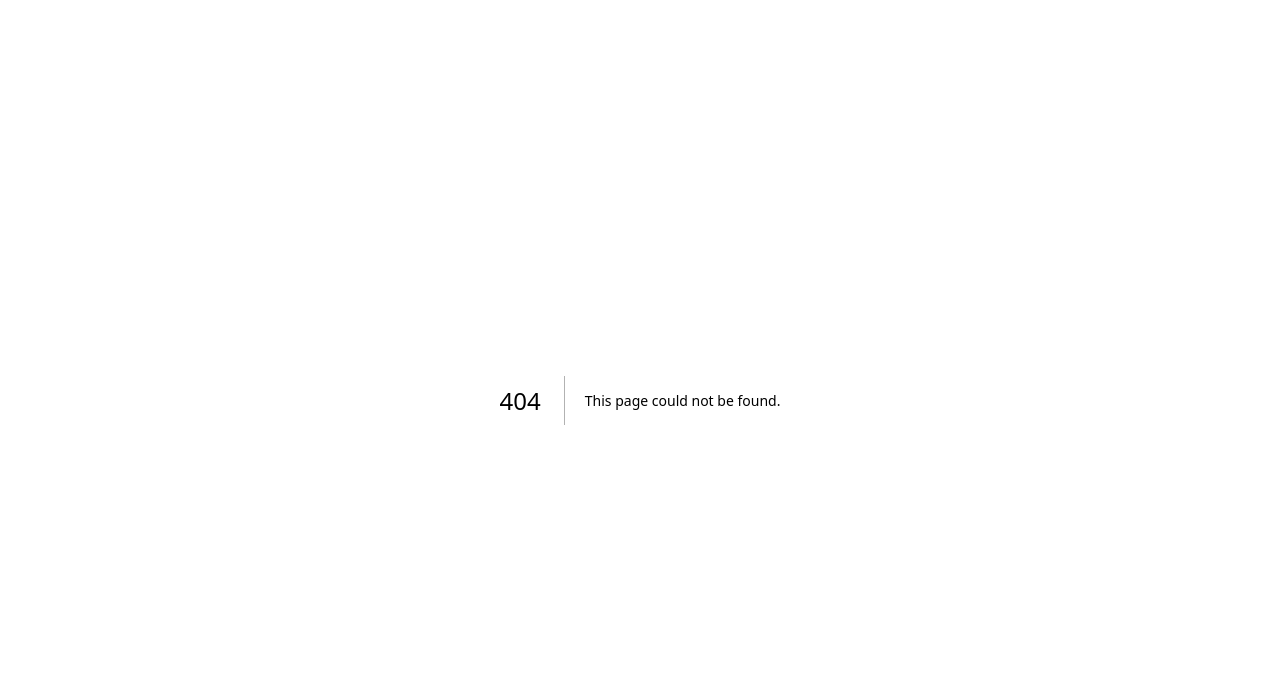
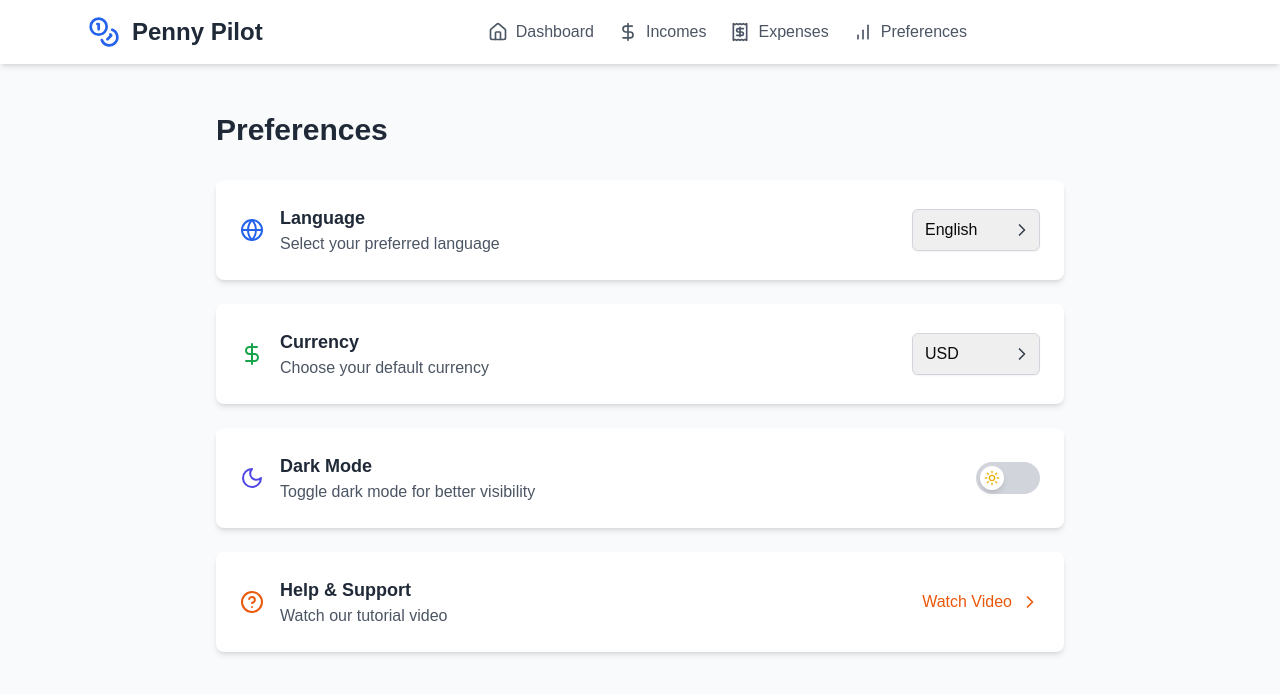
Before and after one commit to bsparx/SEProject, a Next.js app: page /preferences in a window 1280 px wide. Before the commit this address had no page. Shown: the top 694 px of the page. Built offline with nearby package versions, Linux system fonts and the light colour scheme.

Commit message:
Finally done

```diff
--- a/app/(dashboard)/dashboard/page.tsx
+++ b/app/(dashboard)/dashboard/page.tsx
@@ -13,6 +13,7 @@ import {
   ArrowRight,
   Receipt,
   DollarSign,
+  Share,
 } from "lucide-react";
 import IncomeBarChart from "@/components/ui/IncomeBarChart";
 import ExpenseBarChart from "@/components/ui/ExpenseBarChart";
@@ -252,17 +253,23 @@ export default async function DashboardPage() {
       </div>
 
       <div className="fixed bottom-6 right-6 flex flex-col space-y-4">
+      <Link href="#">
+          <button className="bg-blue-500 text-white p-4 rounded-full shadow-lg hover:bg-blue-600 transition-colors md:flex items-center justify-center hidden w-44">
+            <Share className="w-6 h-6 mr-3" />
+            <h1>Share Budget</h1>
+          </button>
+        </Link>
         <Link href="/addIncome">
-          <button className="bg-green-500 text-white p-4 rounded-full shadow-lg hover:bg-green-600 transition-colors md:flex items-center justify-center hidden">
+          <button className="bg-green-500 text-white p-4 rounded-full shadow-lg hover:bg-green-600 transition-colors md:flex items-center justify-center hidden w-44">
             <TrendingUp className="w-6 h-6 mr-3" />
             <h1>Add Incomes</h1>
           </button>
         </Link>
 
         <Link href="/addExpense">
-          <button className="bg-red-500 text-white p-4 rounded-full shadow-lg hover:bg-red-600 transition-colors md:flex items-center justify-center hidden">
+          <button className="bg-red-500 text-white p-4 rounded-full shadow-lg hover:bg-red-600 transition-colors md:flex items-center justify-center hidden w-44">
             <PlusCircle className="w-6 h-6 mr-3" />
-            <h1>Add Expense</h1>
+            <h1>Add Expenses</h1>
           </button>
         </Link>
       </div>
--- a/app/(dashboard)/layout.tsx
+++ b/app/(dashboard)/layout.tsx
@@ -75,11 +75,11 @@ export default function Layout({ children }: { children: React.ReactNode }) {
               icon={<Receipt className="w-5 h-5" />}
               label="Expenses"
             />
-            {/* <NavItem
-                href="/reports"
+            <NavItem
+                href="/preferences"
                 icon={<BarChart className="w-5 h-5" />}
-                label="Reports"
-              /> */}
+                label="Preferences"
+              />
           </nav>
 
 
--- /dev/null
+++ b/app/(dashboard)/preferences/page.tsx
@@ -0,0 +1,5 @@
+import PreferencesPage from "@/components/PreferencesPage";
+
+export default function page(){
+    return <div><PreferencesPage/></div>
+}
--- a/app/newUser/page.tsx
+++ b/app/newUser/page.tsx
@@ -19,7 +19,7 @@ export default async function connect() {
         fullName: user.username,
       },
     });
-    console.log("User created succesfully");
+    redirect("/preferences");
   }
   redirect("/dashboard");
 }
--- a/components/AddExpense.tsx
+++ b/components/AddExpense.tsx
@@ -45,6 +45,31 @@ export default function AddExpense() {
           </div>
 
           <form className="space-y-6" action={formAction}>
+          <div>
+              <label
+                htmlFor="category"
+                className="block text-sm font-semibold text-gray-700 mb-2 flex items-center"
+              >
+                <Tags className="mr-2 text-purple-500" size={18} />
+                Category
+              </label>
+              <select
+                required
+                id="category"
+                name="category"
+                className="block w-full p-3.5 border-2 border-gray-200 rounded-xl shadow-sm focus:ring-2 focus:ring-purple-400 focus:border-purple-400 transition-all text-gray-700 hover:border-purple-300"
+              >
+                {Object.keys(Category).map((cat) => (
+                  <option
+                    key={cat}
+                    value={cat}
+                    className="flex items-center"
+                  >
+                    {Category[cat].icon} {Category[cat].label}
+                  </option>
+                ))}
+              </select>
+            </div>
             <div>
               <label
                 htmlFor="amount"
@@ -100,31 +125,7 @@ export default function AddExpense() {
               />
             </div>
 
-            <div>
-              <label
-                htmlFor="category"
-                className="block text-sm font-semibold text-gray-700 mb-2 flex items-center"
-              >
-                <Tags className="mr-2 text-purple-500" size={18} />
-                Category
-              </label>
-              <select
-                required
-                id="category"
-                name="category"
-                className="block w-full p-3.5 border-2 border-gray-200 rounded-xl shadow-sm focus:ring-2 focus:ring-purple-400 focus:border-purple-400 transition-all text-gray-700 hover:border-purple-300"
-              >
-                {Object.keys(Category).map((cat) => (
-                  <option
-                    key={cat}
-                    value={cat}
-                    className="flex items-center"
-                  >
-                    {Category[cat].icon} {Category[cat].label}
-                  </option>
-                ))}
-              </select>
-            </div>
+
 
             <div className="pt-4">
               <button
--- a/components/AddIncome.tsx
+++ b/components/AddIncome.tsx
@@ -45,6 +45,31 @@ export default function AddIncome() {
           </div>
 
           <form className="space-y-6" action={formAction}>
+          <div>
+              <label
+                htmlFor="category"
+                className="block text-sm font-semibold text-gray-700 mb-2 flex items-center"
+              >
+                <Tags className="mr-2 text-indigo-500" size={18} />
+                Category
+              </label>
+              <select
+                required
+                id="category"
+                name="category"
+                className="block w-full p-3.5 border-2 border-gray-200 rounded-xl shadow-sm focus:ring-2 focus:ring-indigo-400 focus:border-indigo-400 transition-all text-gray-700 hover:border-indigo-300"
+              >
+                {Object.keys(IncomeCategory).map((cat) => (
+                  <option
+                    key={cat}
+                    value={cat}
+                    className="flex items-center"
+                  >
+                    {IncomeCategory[cat].icon} {IncomeCategory[cat].label}
+                  </option>
+                ))}
+              </select>
+            </div>
             <div>
               <label
                 htmlFor="amount"
@@ -100,31 +125,7 @@ export default function AddIncome() {
               />
             </div>
 
-            <div>
-              <label
-                htmlFor="category"
-                className="block text-sm font-semibold text-gray-700 mb-2 flex items-center"
-              >
-                <Tags className="mr-2 text-indigo-500" size={18} />
-                Category
-              </label>
-              <select
-                required
-                id="category"
-                name="category"
-                className="block w-full p-3.5 border-2 border-gray-200 rounded-xl shadow-sm focus:ring-2 focus:ring-indigo-400 focus:border-indigo-400 transition-all text-gray-700 hover:border-indigo-300"
-              >
-                {Object.keys(IncomeCategory).map((cat) => (
-                  <option
-                    key={cat}
-                    value={cat}
-                    className="flex items-center"
-                  >
-                    {IncomeCategory[cat].icon} {IncomeCategory[cat].label}
-                  </option>
-                ))}
-              </select>
-            </div>
+
 
             <div className="pt-4">
               <button
--- a/components/EditExpense.tsx
+++ b/components/EditExpense.tsx
@@ -63,7 +63,7 @@ export default function EditExpense({ expense }) {
   return (
     <div className="flex items-center justify-center w-full h-full bg-white">
       <div className="w-full max-w-md px-6 py-8 space-y-6">
-        {/* Title */}
+
         <div className="text-center mb-6">
           <h1 className="text-3xl font-bold text-gray-800 mb-2">
             Edit Expense
@@ -73,9 +73,31 @@ export default function EditExpense({ expense }) {
           </p>
         </div>
 
-        {/* Form */}
+
         <form className="space-y-6" action={formAction}>
-          {/* Amount Input */}
+        <div>
+            <label
+              htmlFor="category"
+              className="block text-sm font-medium text-gray-700 mb-2 flex items-center"
+            >
+              <Tags className="mr-2 text-purple-500" size={18} />
+              Category
+            </label>
+            <select
+              required
+              id="category"
+              name="category"
+              defaultValue={expense.category}
+              className="block w-full p-3 border-2 border-gray-300 rounded-xl shadow-sm focus:ring-2 focus:ring-purple-500 focus:border-purple-500 transition-all duration-300 text-gray-700"
+            >
+              {Object.keys(Category).map((cat) => (
+                <option key={cat} value={cat} className="flex items-center">
+                  {Category[cat].icon} {Category[cat].label}
+                </option>
+              ))}
+            </select>
+          </div>
+
           <div className="relative">
             <label
               htmlFor="amount"
@@ -102,7 +124,7 @@ export default function EditExpense({ expense }) {
             </div>
           </div>
 
-          {/* Description Input */}
+
           <div>
             <label
               htmlFor="description"
@@ -138,31 +160,10 @@ export default function EditExpense({ expense }) {
                 className="block w-full p-3 border border-gray-300 rounded-lg shadow-sm focus:ring-2 focus:ring-pink-500 focus:border-pink-500 transition-all text-gray-900"
               />
             </div>
-          {/* Category Select */}
-          <div>
-            <label
-              htmlFor="category"
-              className="block text-sm font-medium text-gray-700 mb-2 flex items-center"
-            >
-              <Tags className="mr-2 text-purple-500" size={18} />
-              Category
-            </label>
-            <select
-              required
-              id="category"
-              name="category"
-              defaultValue={expense.category}
-              className="block w-full p-3 border-2 border-gray-300 rounded-xl shadow-sm focus:ring-2 focus:ring-purple-500 focus:border-purple-500 transition-all duration-300 text-gray-700"
-            >
-              {Object.keys(Category).map((cat) => (
-                <option key={cat} value={cat} className="flex items-center">
-                  {Category[cat].icon} {Category[cat].label}
-                </option>
-              ))}
-            </select>
-          </div>
 
-          {/* Submit Button */}
+
+
+
           <div className="pt-4">
             <button
               type="submit"
@@ -184,7 +185,7 @@ export default function EditExpense({ expense }) {
           </div>
         </form>
 
-        {/* Optional Success/Error State Handling */}
+
         {state?.data && (
           <div
             className="fixed top-4 right-4 bg-green-100 border border-green-400 text-green-700 px-4 py-3 rounded"
--- a/components/EditIncome.tsx
+++ b/components/EditIncome.tsx
@@ -1,6 +1,6 @@
 "use client";
 
-import {  updateIncome } from "@/utils/crud";
+import { updateIncome } from "@/utils/crud";
 import { useActionState } from "react";
 import {
   DollarSign,
@@ -8,47 +8,89 @@ import {
   Tags,
   Loader2,
   CheckCircle2,
-  Calendar
-} from 'lucide-react';
+  Calendar,
+} from "lucide-react";
 
 // Enhanced Category enum with icons and colors for Income Sources
 const IncomeCategory = {
   SALARY: { label: "Salary", icon: "💼", color: "bg-green-50 text-green-600" },
-  FREELANCE: { label: "Freelance", icon: "💻", color: "bg-blue-50 text-blue-600" },
-  INVESTMENT: { label: "Investment", icon: "📈", color: "bg-yellow-50 text-yellow-600" },
-  RENTAL: { label: "Rental", icon: "🏘️", color: "bg-purple-50 text-purple-600" },
-  SIDE_HUSTLE: { label: "Side Hustle", icon: "🚀", color: "bg-indigo-50 text-indigo-600" },
+  FREELANCE: {
+    label: "Freelance",
+    icon: "💻",
+    color: "bg-blue-50 text-blue-600",
+  },
+  INVESTMENT: {
+    label: "Investment",
+    icon: "📈",
+    color: "bg-yellow-50 text-yellow-600",
+  },
+  RENTAL: {
+    label: "Rental",
+    icon: "🏘️",
+    color: "bg-purple-50 text-purple-600",
+  },
+  SIDE_HUSTLE: {
+    label: "Side Hustle",
+    icon: "🚀",
+    color: "bg-indigo-50 text-indigo-600",
+  },
   BONUS: { label: "Bonus", icon: "🎉", color: "bg-pink-50 text-pink-600" },
   GIFT: { label: "Gift", icon: "🎁", color: "bg-red-50 text-red-600" },
-  PASSIVE_INCOME: { label: "Passive Income", icon: "💤", color: "bg-emerald-50 text-emerald-600" },
-  REFUND: { label: "Refund", icon: "💸", color: "bg-orange-50 text-orange-600" },
-  OTHER: { label: "Other", icon: "❓", color: "bg-stone-50 text-stone-600" }
+  PASSIVE_INCOME: {
+    label: "Passive Income",
+    icon: "💤",
+    color: "bg-emerald-50 text-emerald-600",
+  },
+  REFUND: {
+    label: "Refund",
+    icon: "💸",
+    color: "bg-orange-50 text-orange-600",
+  },
+  OTHER: { label: "Other", icon: "❓", color: "bg-stone-50 text-stone-600" },
 };
 
-export default function EditIncome({income}) {
+export default function EditIncome({ income }) {
   const [state, formAction, isPending] = useActionState(updateIncome, {
-    id:income.id
+    id: income.id,
   });
 
   const dateObject = new Date(income.date.toString()); // Convert to Date object
-const formattedDate = dateObject.toISOString().split('T')[0]; // Extract 'YYYY-MM-DD'
+  const formattedDate = dateObject.toISOString().split("T")[0]; // Extract 'YYYY-MM-DD'
 
   return (
     <div className="flex items-center justify-center w-full h-full bg-white">
       <div className="w-full max-w-md px-6 py-8 space-y-6">
-        {/* Title */}
         <div className="text-center mb-6">
-          <h1 className="text-3xl font-bold text-gray-800 mb-2">
-            Edit Income
-          </h1>
+          <h1 className="text-3xl font-bold text-gray-800 mb-2">Edit Income</h1>
           <p className="text-sm text-gray-500">
             Track your earnings with precision
           </p>
         </div>
 
-        {/* Form */}
         <form className="space-y-6" action={formAction}>
-          {/* Amount Input */}
+          <div>
+            <label
+              htmlFor="category"
+              className="block text-sm font-medium text-gray-700 mb-2 flex items-center"
+            >
+              <Tags className="mr-2 text-purple-500" size={18} />
+              Category
+            </label>
+            <select
+              required
+              id="category"
+              name="category"
+              defaultValue={income.category}
+              className="block w-full p-3 border-2 border-gray-300 rounded-xl shadow-sm focus:ring-2 focus:ring-purple-500 focus:border-purple-500 transition-all duration-300 text-gray-700"
+            >
+              {Object.keys(IncomeCategory).map((cat) => (
+                <option key={cat} value={cat} className="flex items-center">
+                  {IncomeCategory[cat].icon} {IncomeCategory[cat].label}
+                </option>
+              ))}
+            </select>
+          </div>
+
           <div className="relative">
             <label
               htmlFor="amount"
@@ -75,7 +117,6 @@ const formattedDate = dateObject.toISOString().split('T')[0]; // Extract 'YYYY-M
             </div>
           </div>
 
-          {/* Source Input */}
           <div>
             <label
               htmlFor="source"
@@ -112,35 +153,6 @@ const formattedDate = dateObject.toISOString().split('T')[0]; // Extract 'YYYY-M
             />
           </div>
 
-          {/* Category Select */}
-          <div>
-            <label
-              htmlFor="category"
-              className="block text-sm font-medium text-gray-700 mb-2 flex items-center"
-            >
-              <Tags className="mr-2 text-purple-500" size={18} />
-              Category
-            </label>
-            <select
-              required
-              id="category"
-              name="category"
-              defaultValue={income.category}
-              className="block w-full p-3 border-2 border-gray-300 rounded-xl shadow-sm focus:ring-2 focus:ring-purple-500 focus:border-purple-500 transition-all duration-300 text-gray-700"
-            >
-              {Object.keys(IncomeCategory).map((cat) => (
-                <option
-                  key={cat}
-                  value={cat}
-                  className="flex items-center"
-                >
-                  {IncomeCategory[cat].icon} {IncomeCategory[cat].label}
-                </option>
-              ))}
-            </select>
-          </div>
-
-          {/* Submit Button */}
           <div className="pt-4">
             <button
               type="submit"
@@ -162,9 +174,11 @@ const formattedDate = dateObject.toISOString().split('T')[0]; // Extract 'YYYY-M
           </div>
         </form>
 
-        {/* Optional Success/Error State Handling */}
         {state?.data && (
-          <div className="fixed top-4 right-4 bg-green-100 border border-green-400 text-green-700 px-4 py-3 rounded relative" role="alert">
+          <div
+            className="fixed top-4 right-4 bg-green-100 border border-green-400 text-green-700 px-4 py-3 rounded relative"
+            role="alert"
+          >
             <span className="block sm:inline">Income added successfully!</span>
           </div>
         )}
--- /dev/null
+++ b/components/PreferencesPage.tsx
@@ -0,0 +1,137 @@
+'use client'
+import React, { useState } from 'react';
+import {
+  Globe,
+  DollarSign,
+  Moon,
+  HelpCircle,
+  ChevronRight,
+  Check,
+  Sun
+} from 'lucide-react';
+
+export default function PreferencesPage() {
+  const [language, setLanguage] = useState('English');
+  const [currency, setCurrency] = useState('USD');
+  const [darkMode, setDarkMode] = useState(false);
+
+  return (
+    <div className="max-w-4xl mx-auto px-6 py-8">
+      <h1 className="text-3xl font-bold text-gray-800 mb-8">Preferences</h1>
+
+      {/* Language Selection */}
+      <div className="bg-white shadow-md rounded-lg p-6 mb-6">
+        <div className="flex items-center justify-between">
+          <div className="flex items-center space-x-4">
+            <Globe className="w-6 h-6 text-blue-600" />
+            <div>
+              <h2 className="text-lg font-semibold text-gray-800">Language</h2>
+              <p className="text-gray-600">Select your preferred language</p>
+            </div>
+          </div>
+          <div className="relative">
+            <select
+              value={language}
+              onChange={(e) => setLanguage(e.target.value)}
+              className="appearance-none w-32 px-3 py-2 border border-gray-300 rounded-md shadow-sm focus:outline-none focus:ring-2 focus:ring-blue-500"
+            >
+              <option value="English">English</option>
+              <option value="Urdu">Urdu</option>
+            </select>
+            <div className="pointer-events-none absolute inset-y-0 right-0 flex items-center px-2 text-gray-700">
+              <ChevronRight className="w-5 h-5" />
+            </div>
+          </div>
+        </div>
+      </div>
+
+      {/* Currency Selection */}
+      <div className="bg-white shadow-md rounded-lg p-6 mb-6">
+        <div className="flex items-center justify-between">
+          <div className="flex items-center space-x-4">
+            <DollarSign className="w-6 h-6 text-green-600" />
+            <div>
+              <h2 className="text-lg font-semibold text-gray-800">Currency</h2>
+              <p className="text-gray-600">Choose your default currency</p>
+            </div>
+          </div>
+          <div className="relative">
+            <select
+              value={currency}
+              onChange={(e) => setCurrency(e.target.value)}
+              className="appearance-none w-32 px-3 py-2 border border-gray-300 rounded-md shadow-sm focus:outline-none focus:ring-2 focus:ring-green-500"
+            >
+              <option value="USD">USD</option>
+              <option value="PKR">PKR (Rs)</option>
+            </select>
+            <div className="pointer-events-none absolute inset-y-0 right-0 flex items-center px-2 text-gray-700">
+              <ChevronRight className="w-5 h-5" />
+            </div>
+          </div>
+        </div>
+      </div>
+
+      {/* Dark Mode Toggle */}
+      <div className="bg-white shadow-md rounded-lg p-6 mb-6">
+        <div className="flex items-center justify-between">
+          <div className="flex items-center space-x-4">
+            <Moon className="w-6 h-6 text-indigo-600" />
+            <div>
+              <h2 className="text-lg font-semibold text-gray-800">Dark Mode</h2>
+              <p className="text-gray-600">Toggle dark mode for better visibility</p>
+            </div>
+          </div>
+          <button
+            onClick={() => setDarkMode(!darkMode)}
+            className={`
+              w-16 h-8
+              flex items-center
+              rounded-full
+              p-1
+              transition-all
+              duration-300
+              ${darkMode ? 'bg-indigo-600 justify-end' : 'bg-gray-300 justify-start'}
+            `}
+          >
+            <div
+              className={`
+                w-6 h-6
+                rounded-full
+                bg-white
+                shadow-md
+                transform
+                transition-transform
+                duration-300
+                flex items-center justify-center
+              `}
+            >
+              {darkMode ? <Moon className="w-4 h-4 text-indigo-600" /> : <Sun className="w-4 h-4 text-yellow-500" />}
+            </div>
+          </button>
+        </div>
+      </div>
+
+      {/* Help Section */}
+      <div className="bg-white shadow-md rounded-lg p-6">
+        <div className="flex items-center justify-between">
+          <div className="flex items-center space-x-4">
+            <HelpCircle className="w-6 h-6 text-orange-600" />
+            <div>
+              <h2 className="text-lg font-semibold text-gray-800">Help & Support</h2>
+              <p className="text-gray-600">Watch our tutorial video</p>
+            </div>
+          </div>
+          <a
+            href="https://www.youtube.com/watch?v=dQw4w9WgXcQ"
+            target="_blank"
+            rel="noopener noreferrer"
+            className="flex items-center space-x-2 text-orange-600 hover:text-orange-700 transition-colors"
+          >
+            <span className="font-medium">Watch Video</span>
+            <ChevronRight className="w-5 h-5" />
+          </a>
+        </div>
+      </div>
+    </div>
+  );
+}
```
Lines whose indentation alone changed are shown as unchanged.
